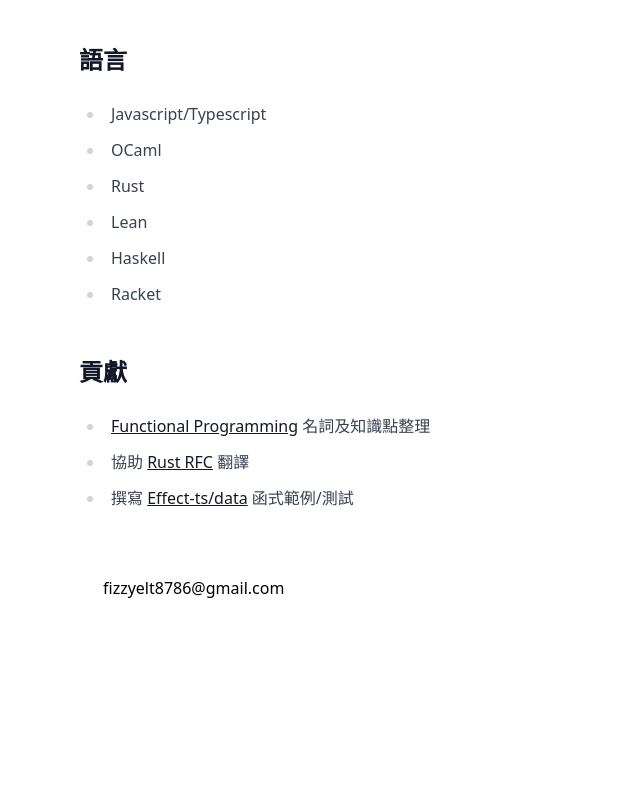
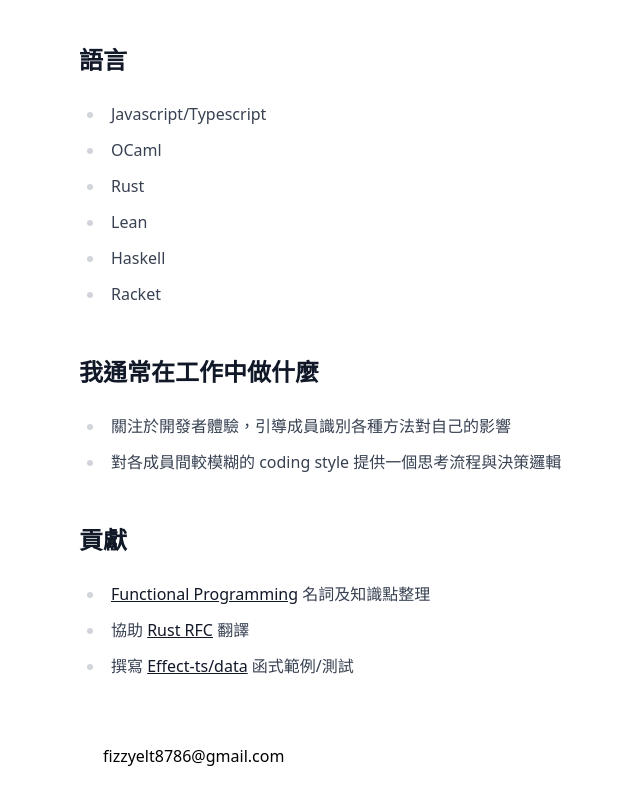
Before and after one commit to FizzyElt/blog, an Astro site: page /about_me in a window 1280 px wide. Shown: the part 551-1351 px from the top of the page, without its empty margins (177-817 px from the left). Before the commit the page ends 1183 px from the top, so only its background shows below. Built offline with nearby package versions, Linux system fonts and the light colour scheme; Astro itself is replaced by a stand-in of ours; some icons are missing.

Commit message:
update package

```diff
--- a/src/pages/about_me.md
+++ b/src/pages/about_me.md
@@ -24,6 +24,11 @@ description: "我的使命"
 - Haskell
 - Racket
 
+## 我通常在工作中做什麼
+
+- 關注於開發者體驗，引導成員識別各種方法對自己的影響
+- 對各成員間較模糊的 coding style 提供一個思考流程與決策邏輯
+
 ## 貢獻
 
 - [Functional Programming](https://github.com/FizzyElt/functional-programming) 名詞及知識點整理
```
Also changed, not shown: package.json (+6 -6 lines), pnpm-lock.yaml.
